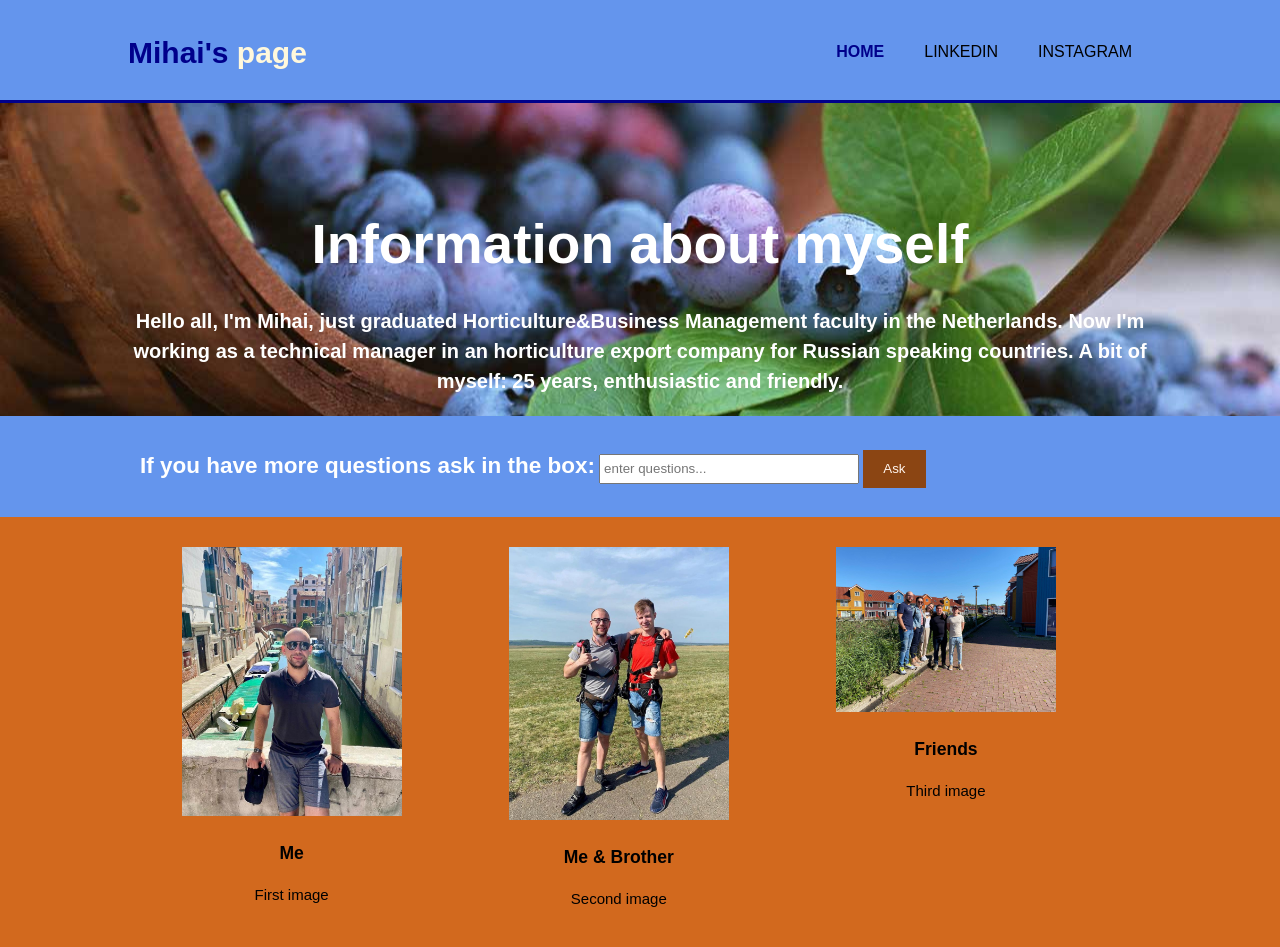
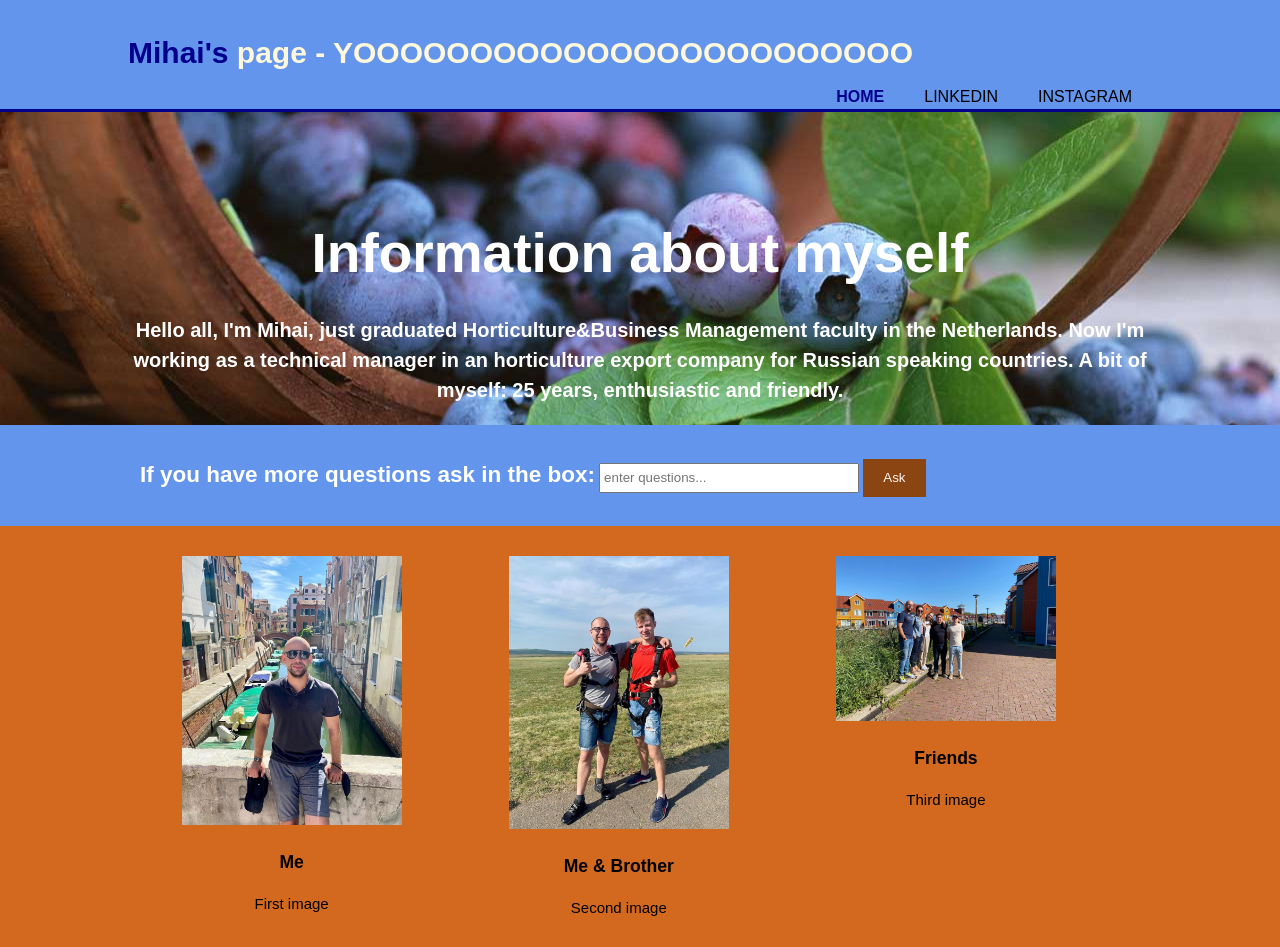
Before and after one commit to Apostu95/sites, a plain HTML site: page index.html in a window 1280 px wide. Shown: the top 947 px of the page. Drawn offline with Linux system fonts and the light colour scheme.

Commit message:
Added new YO word

```diff
--- a/index.html
+++ b/index.html
@@ -11,7 +11,7 @@
     <header>
         <div class="container">
         <div id="branding">
-            <h1><span class="highlight">Mihai's</span> page</h1>
+            <h1><span class="highlight">Mihai's</span> page - YOOOOOOOOOOOOOOOOOOOOOOOO</h1>
         </div>
         <nav>
             <ul>
```
